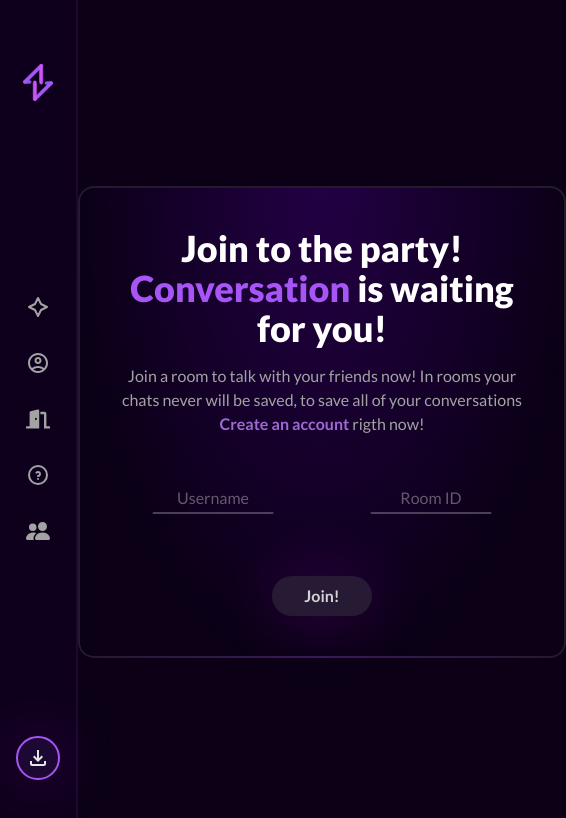
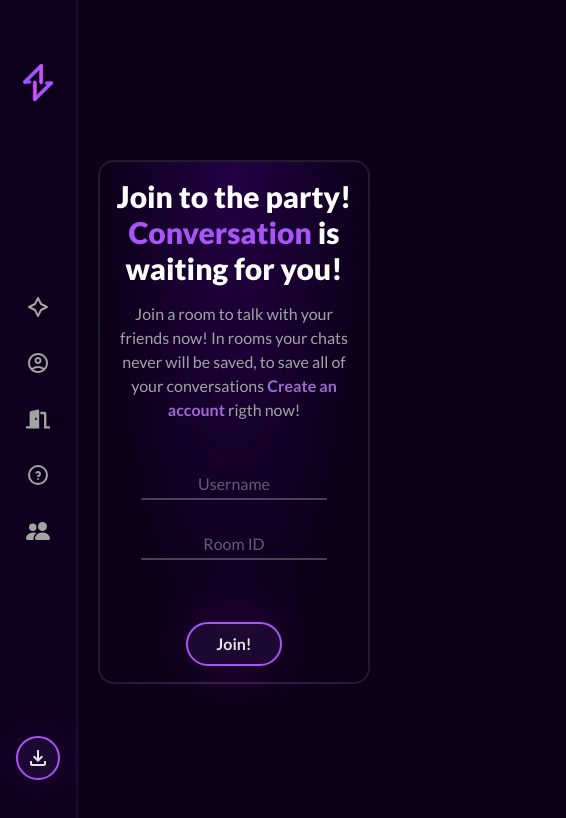
Before and after one commit to SebastianL-dev/Flare, a Next.js app in the folder client/web/: page /rooms/connect/join in a window 390 px wide. Shown: the top 818 px of the page, 566 px wide, since content can reach past the window. Built offline with nearby package versions, Linux system fonts and the light colour scheme; no server answers.

Commit message:
fix(web): fix issues and improve design 🐛
- Fix join chat text.

- Fix error messages on void inputs.

- Start responsive design in rooms.

```diff
--- a/client/web/src/app/page.tsx
+++ b/client/web/src/app/page.tsx
@@ -2,7 +2,7 @@
 
 import DefaultButton from "@/components/common/buttons/defaultButton";
 import Footer from "@/components/common/footer/footer";
-import Header from "@/components/common/header/header";
+import Header from "@/components/header/header";
 import Image from "next/image";
 import ChatImg from "@/../public/images/Chat.svg";
 import HomeCard from "@/components/homeCard";
--- a/client/web/src/app/rooms/connect/join/page.tsx
+++ b/client/web/src/app/rooms/connect/join/page.tsx
@@ -10,11 +10,9 @@ export default function CreateChat() {
   // Variables
   const [username, setUsername] = useState<string>("");
   const [room, setRoom] = useState<string>("");
+  const [error, setError] = useState<boolean>(false);
 
-  // Router
   const router = useRouter();
-
-  // Server conection with server context
   const { socket } = useServerContext();
 
   // Emit a socket action to join in a room
@@ -24,9 +22,11 @@ export default function CreateChat() {
         userName: username,
         roomid: room,
       });
+
       router.push(`/rooms/connect/room?roomid=${room}&user=${username}`);
     } else {
       e.preventDefault();
+      setError(true);
     }
   };
 
@@ -34,9 +34,9 @@ export default function CreateChat() {
   return (
     <main className="flex justify-center items-center flex-col gap-16 h-full w-full">
       <section>
-        <article className="grid gap-12 bg-join-card max-w-[600px] border-2 bg-opacity-25 border-white border-opacity-10 shadow-card p-10 rounded-2xl backdrop-blur-sm shadow-card">
+        <article className="grid gap-12 m-5 bg-join-card max-w-[600px] max-[550px]:p-4 border-2 bg-opacity-25 border-white border-opacity-10 p-10 rounded-2xl backdrop-blur-sm shadow-card">
           <header className="flex flex-col gap-4 items-center">
-            <h1 className="font-black text-4xl text-center">
+            <h1 className="font-black text-4xl text-center max-sm:text-3xl">
               Join to the party!{" "}
               <span className="text-purple-500">Conversation</span> is waiting
               for you!
@@ -58,22 +58,23 @@ export default function CreateChat() {
             action="/rooms/connecy/room"
             className="flex flex-col gap-16 items-center"
           >
-            <fieldset className="flex gap-8">
+            <fieldset className="flex gap-8 max-sm:flex-col max-sm:w-full max-sm:items-center">
               <TextInput
                 text="Username"
                 errTxt={"Who are you today?"}
                 change={setUsername}
+                errorHandler={error}
               />
               <TextInput
                 text="Room ID"
                 errTxt={"Secret key is missing!"}
                 change={setRoom}
+                errorHandler={error}
               />
             </fieldset>
             <button
               type="submit"
-              onClick={(e) => JoinRoom(e)}
-              className="font-bold px-8 py-2 text-neutral-300 hover:text-white transition-all ease-linear duration-300 flex w-fit bg-white bg-opacity-10 rounded-full button-hover shadow-button-default hover:shadow-button-hover hover:bg-purple-500"
+              className="flex self-center bg-purple-500 hover:bg-opacity-30 hover:text-purple-100 border-purple-500 text-neutral-200 hover:shadow-button-hover-1 shadow-button-default bg-opacity-10 border-2 h-min px-7 py-2 rounded-full font-bold items-center relative overflow-hidden group default-transition duration-500"
             >
               Join!
             </button>
--- a/client/web/src/app/rooms/connect/layout.tsx
+++ b/client/web/src/app/rooms/connect/layout.tsx
@@ -1,4 +1,4 @@
-import SimpleHeader from "@/components/common/header/simpleHeader";
+import SimpleHeader from "@/components/header/simpleHeader";
 import type { Metadata } from "next";
 
 // TODO: Update metadata
--- a/client/web/src/app/rooms/connect/room/page.tsx
+++ b/client/web/src/app/rooms/connect/room/page.tsx
@@ -17,23 +17,16 @@ export default function RoomChat() {
   const [sendMessage, setSendMessage] = useState<string>("");
   const [messages, setMessages] = useState<IMessageData[]>([]);
 
-  // Get url params like room and user name
   const URLParams = useSearchParams();
-
-  // Server conection with server context
   const { socket } = useServerContext();
 
   useEffect(() => {
     socket?.on("recieveMessage", (data) =>
       setMessages((messagesData) => [...messagesData, data])
     );
-    socket?.on("userConnected", (data) =>
-      setMessages((messagesData) => [...messagesData, data])
-    );
 
     return () => {
       socket?.off("recieveMessage");
-      socket?.off("userConnected");
     };
   }, [socket]);
 
@@ -86,13 +79,12 @@ export default function RoomChat() {
                   </div>
                 ) : (
                   <div className="flex justify-center text-neutral-300 bg-purple-500 bg-opacity-10 rounded-lg py-1">
-                    <p>
-                      <span className="text-purple-500 font-bold">
-                        {message.userName.charAt(0).toUpperCase() +
-                          message.userName.slice(1)}
-                      </span>{" "}
-                      has joined the chat, say hello! :)
-                    </p>
+                    <span className="text-purple-500 font-bold">
+                      {message.userName.charAt(0).toUpperCase() +
+                        message.userName.slice(1)}
+                    </span>{" "}
+                    &nbsp;
+                    <p>has joined the chat, say hello! :)</p>
                   </div>
                 )}
               </>
--- a/client/web/src/app/rooms/page.tsx
+++ b/client/web/src/app/rooms/page.tsx
@@ -1,6 +1,6 @@
 import DefaultButton from "@/components/common/buttons/defaultButton";
 import Footer from "@/components/common/footer/footer";
-import Header from "@/components/common/header/header";
+import Header from "@/components/header/header";
 import type { Metadata } from "next";
 
 export const metadata: Metadata = {
--- a/client/web/src/components/common/header/header.tsx
+++ b/client/web/src/components/header/header.tsx
@@ -1,8 +1,8 @@
 "use client";
 
-import NavButton from "../buttons/navButton";
+import NavButton from "../common/buttons/navButton";
 import Link from "next/link";
-import DefaultButton from "../buttons/defaultButton";
+import DefaultButton from "../common/buttons/defaultButton";
 import { useEffect, useState } from "react";
 import Image from "next/image";
 import DefaultLogo2 from "@/../public/images/logos/webp/Text-Logo-Default-1.webp";
--- a/client/web/src/components/inputs.tsx
+++ b/client/web/src/components/inputs.tsx
@@ -1,14 +1,16 @@
-import { useState } from "react";
+import { useEffect, useState } from "react";
 import { BiMessageSquareError } from "react-icons/bi";
 
 export function TextInput({
   text,
   errTxt,
   change,
+  errorHandler,
 }: {
   text: string;
   errTxt: string;
   change: (value: string) => void;
+  errorHandler: boolean;
 }) {
   // Variables
   const [value, setValue] = useState<string>("");
@@ -26,10 +28,13 @@ export function TextInput({
     ? "opacity-70 translate-y-9"
     : "opacity-0 translate-y-12";
 
+  // Set error on send void form
+  useEffect(() => {
+    setError(errorHandler);
+  }, [errorHandler]);
+
   return (
-    <div
-      className={`flex relative flex-col gap-2 before:content-[''] before:absolute before:left-[50%] before:translate-x-[-50%] before:w-[65%] hover:before:bg-purple-500 before:bg-white before:bg-opacity-25 focus-within:before:bg-purple-500 focus-within:before:w-[100%] transition-all ease-linear before:transition-all before:ease-linear before:duration-200 before:h-0.5 before:rounded-full before:-bottom-0.5`}
-    >
+    <div className="flex relative max-sm:w-max flex-col gap-2 before:content-[''] before:absolute before:left-[50%] before:translate-x-[-50%] before:w-[65%] hover:before:bg-purple-500 before:bg-white max-sm:before:w-full before:bg-opacity-25 focus-within:before:bg-purple-500 focus-within:before:w-[100%] transition-all ease-linear before:transition-all before:ease-linear before:duration-200 before:h-0.5 before:rounded-full before:-bottom-0.5">
       <input
         type="text"
         className="bg-transparent flex relative px-1 py-0.5 outline-none peer text-neutral-300 text-center transition-all ease-linear"
--- a/client/web/src/contexts/serverCtx.tsx
+++ b/client/web/src/contexts/serverCtx.tsx
@@ -19,7 +19,7 @@ export const ServerProvider = ({ children }: { children: React.ReactNode }) => {
   };
 
   useEffect(() => {
-    setSocketConection(io("https://flare-brb6.onrender.com"));
+    setSocketConection(io("http://localhost:3001"));
   }, []);
 
   return (
```
Also changed, not shown: client/web/src/components/header/simpleHeader.tsx (renamed from client/web/src/components/common/header/simpleHeader.tsx), 1 other file (tests, documents, lock files or other folders).
